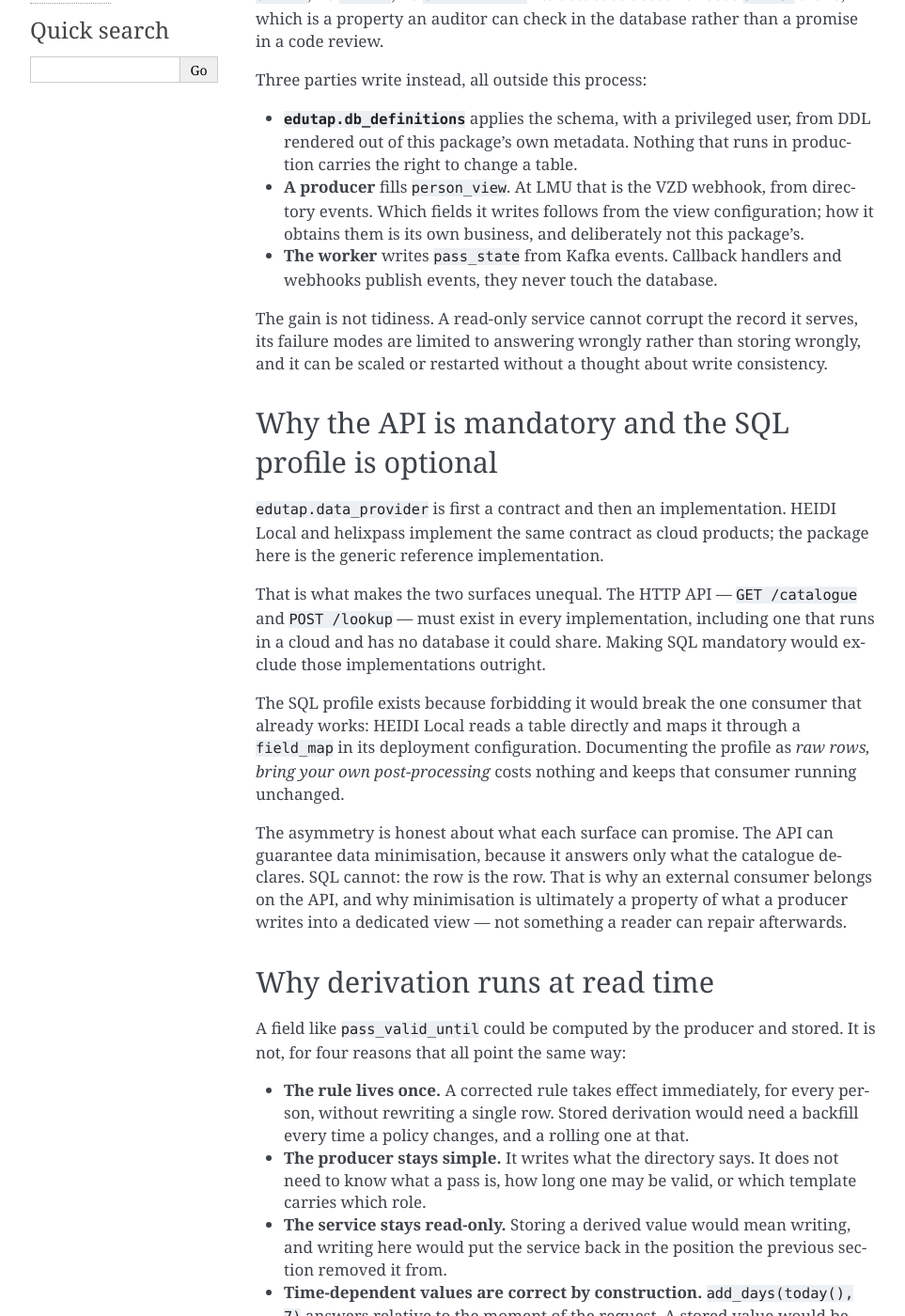
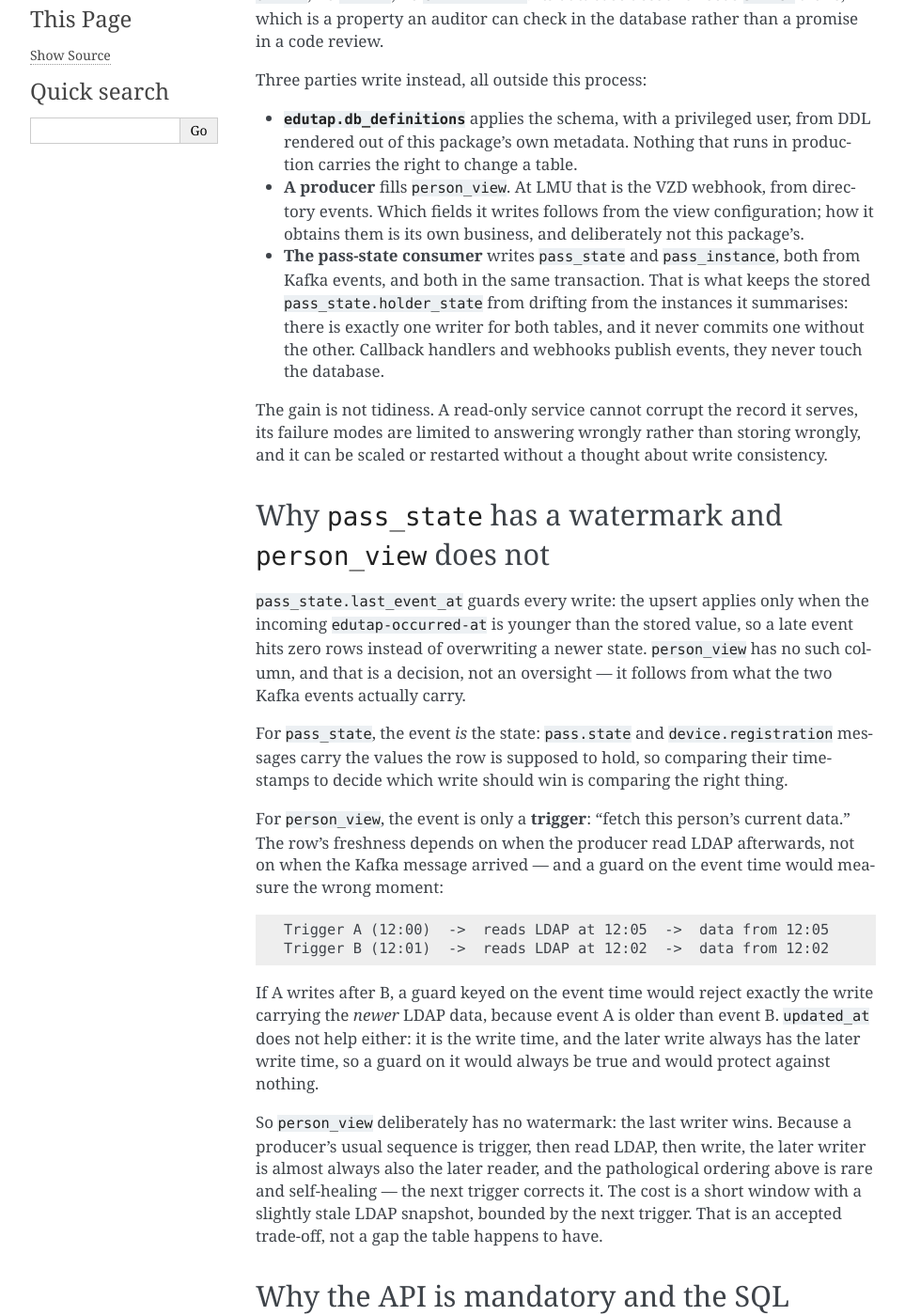
Before and after one commit to edutap-collective/edutap.data_provider, a Sphinx documentation site: the page built from docs/explanation.md, in a window 1280 px wide and 1400 px high, scrolled down 713 px. Shown: the whole window at 94% size, without its empty margins (148-1111 px from the left). Built offline with Sphinx 7.4.7, drawn with Linux system fonts in a browser that asks for light colours; some of the changed text lies outside the part shown.

Commit message:
docs: catch documentation up to the three-table end state
Several pages still described the pre-pass_instance world:

- "two tables" language in repository.py, index.md, tutorial.md,
  how-to.md and README.md — the module docstring, the SQL-profile
  description and the tutorial's psql transcript all named or showed
  only person_view and pass_state.
- how-to.md's GRANT statement omitted pass_instance, contradicting
  reference.md's own pointer to that section for the table.
- CHANGES.md's unreleased 0.1.0 section contradicted itself ("Two
  tables" vs. "All three tables") and phrased the state-model change
  as a delta ("is now", "is gone") when 0.1.0 has never shipped and
  there is no prior state to diff against. Rewritten as the end state.
- explanation.md and README.md credited pass_state writes to "the
  worker"; the actual and only writer of pass_state and pass_instance
  is the pass-state consumer, writing both in one transaction — the
  fact the stored holder_state relies on not to drift.
- reference.md's pass_state intro ("per issued pass instance, not per
  combination") read as a contradiction now that "instance" names a
  different table; reworded.

Also added, per the design record
(docs/superpowers/specs/2026-08-09-datenbank-schema-aufteilung-design.md):

- reference.md: public is documented as the contract surface, not just
  mentioned in CHANGES.md and a code comment.
- explanation.md: a new section on why pass_state carries a watermark
  and person_view deliberately does not — the Kafka event is the state
  for one and only a trigger to re-read LDAP for the other.

````diff
--- a/docs/explanation.md
+++ b/docs/explanation.md
@@ -32,12 +32,51 @@
 * **A producer** fills `person_view`. At LMU that is the VZD webhook, from directory
   events. Which fields it writes follows from the view configuration; how it obtains
   them is its own business, and deliberately not this package's.
-* **The worker** writes `pass_state` from Kafka events. Callback handlers and
-  webhooks publish events, they never touch the database.
+* **The pass-state consumer** writes `pass_state` and `pass_instance`, both from
+  Kafka events, and both in the same transaction. That is what keeps the stored
+  `pass_state.holder_state` from drifting from the instances it summarises: there
+  is exactly one writer for both tables, and it never commits one without the
+  other. Callback handlers and webhooks publish events, they never touch the
+  database.
 
 The gain is not tidiness. A read-only service cannot corrupt the record it serves,
 its failure modes are limited to answering wrongly rather than storing wrongly, and
 it can be scaled or restarted without a thought about write consistency.
+
+## Why `pass_state` has a watermark and `person_view` does not
+
+`pass_state.last_event_at` guards every write: the upsert applies only when the
+incoming `edutap-occurred-at` is younger than the stored value, so a late event
+hits zero rows instead of overwriting a newer state. `person_view` has no such
+column, and that is a decision, not an oversight — it follows from what the two
+Kafka events actually carry.
+
+For `pass_state`, the event *is* the state: `pass.state` and `device.registration`
+messages carry the values the row is supposed to hold, so comparing their
+timestamps to decide which write should win is comparing the right thing.
+
+For `person_view`, the event is only a **trigger**: "fetch this person's current
+data." The row's freshness depends on when the producer read LDAP afterwards, not
+on when the Kafka message arrived — and a guard on the event time would measure
+the wrong moment:
+
+```text
+Trigger A (12:00)  ->  reads LDAP at 12:05  ->  data from 12:05
+Trigger B (12:01)  ->  reads LDAP at 12:02  ->  data from 12:02
+```
+
+If A writes after B, a guard keyed on the event time would reject exactly the
+write carrying the *newer* LDAP data, because event A is older than event B.
+`updated_at` does not help either: it is the write time, and the later write
+always has the later write time, so a guard on it would always be true and would
+protect against nothing.
+
+So `person_view` deliberately has no watermark: the last writer wins. Because a
+producer's usual sequence is trigger, then read LDAP, then write, the later
+writer is almost always also the later reader, and the pathological ordering
+above is rare and self-healing — the next trigger corrects it. The cost is a
+short window with a slightly stale LDAP snapshot, bounded by the next trigger.
+That is an accepted trade-off, not a gap the table happens to have.
 
 ## Why the API is mandatory and the SQL profile is optional
 
````
Also changed, not shown: CHANGES.md (+11 -10 lines), README.md (+7 -4 lines), docs/how-to.md (+3 -3 lines), docs/index.md (+1 -1 lines), docs/reference.md (+9 -2 lines), docs/tutorial.md (+4 -2 lines), 1 other file.
